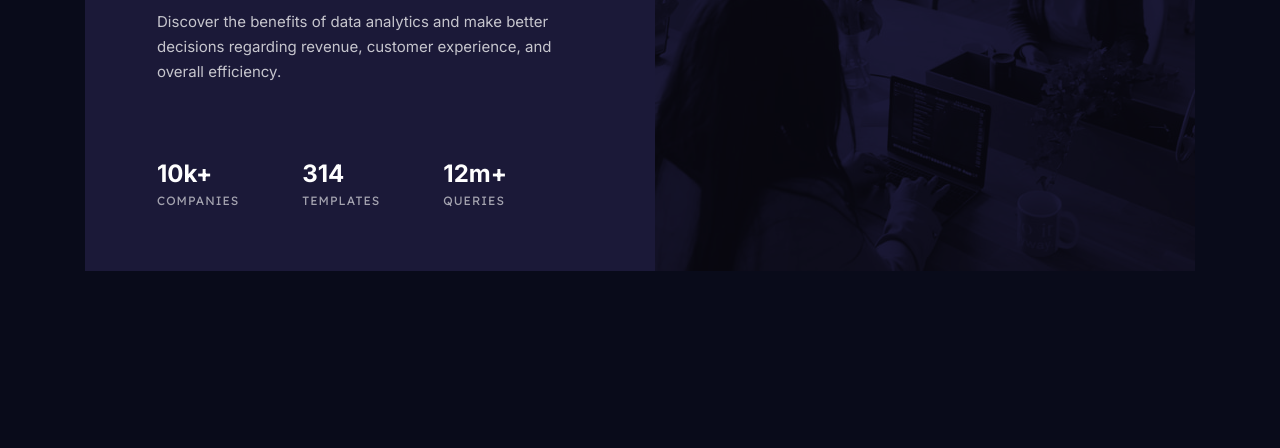
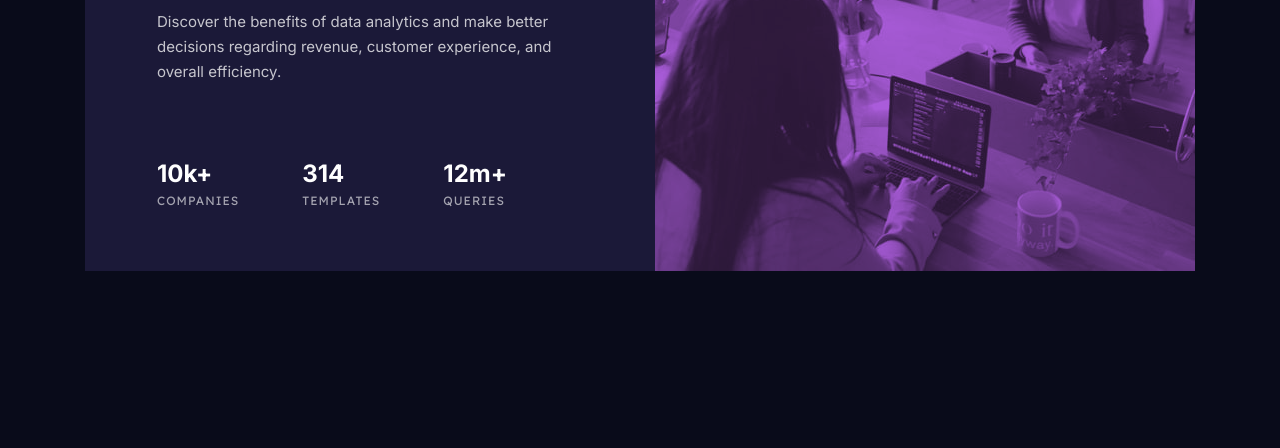
Before and after one commit to YizhuoZhang3/stats-preview-card, a plain HTML site: page index.html in a window 1280 px wide. Shown: the part 352-800 px from the top of the page. Drawn offline with Linux system fonts and the light colour scheme.

Commit message:
fixed: card right img mix with background color

```diff
--- a/css/style.css
+++ b/css/style.css
@@ -108,8 +108,11 @@ body {
   mix-blend-mode: normal;
 }
 
+.card_right {
+  background-color: var(--clr-primary-violet);
+}
+
 .card_img {
-  background: url(/images/image-header-desktop.jpg);
   mix-blend-mode: multiply;
   opacity: 0.75;
 }
```
Also changed, not shown: index.html (+0 -2 lines).
